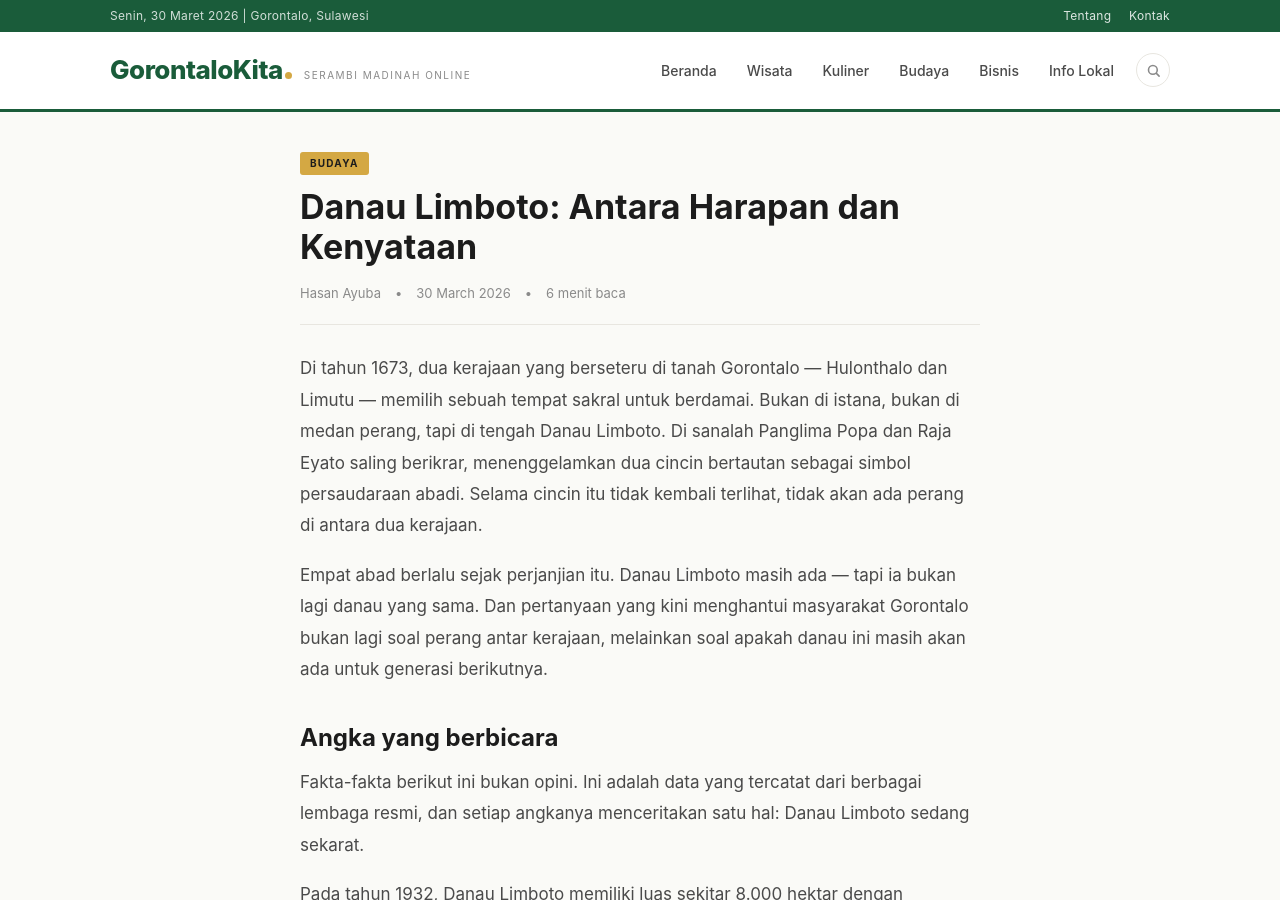
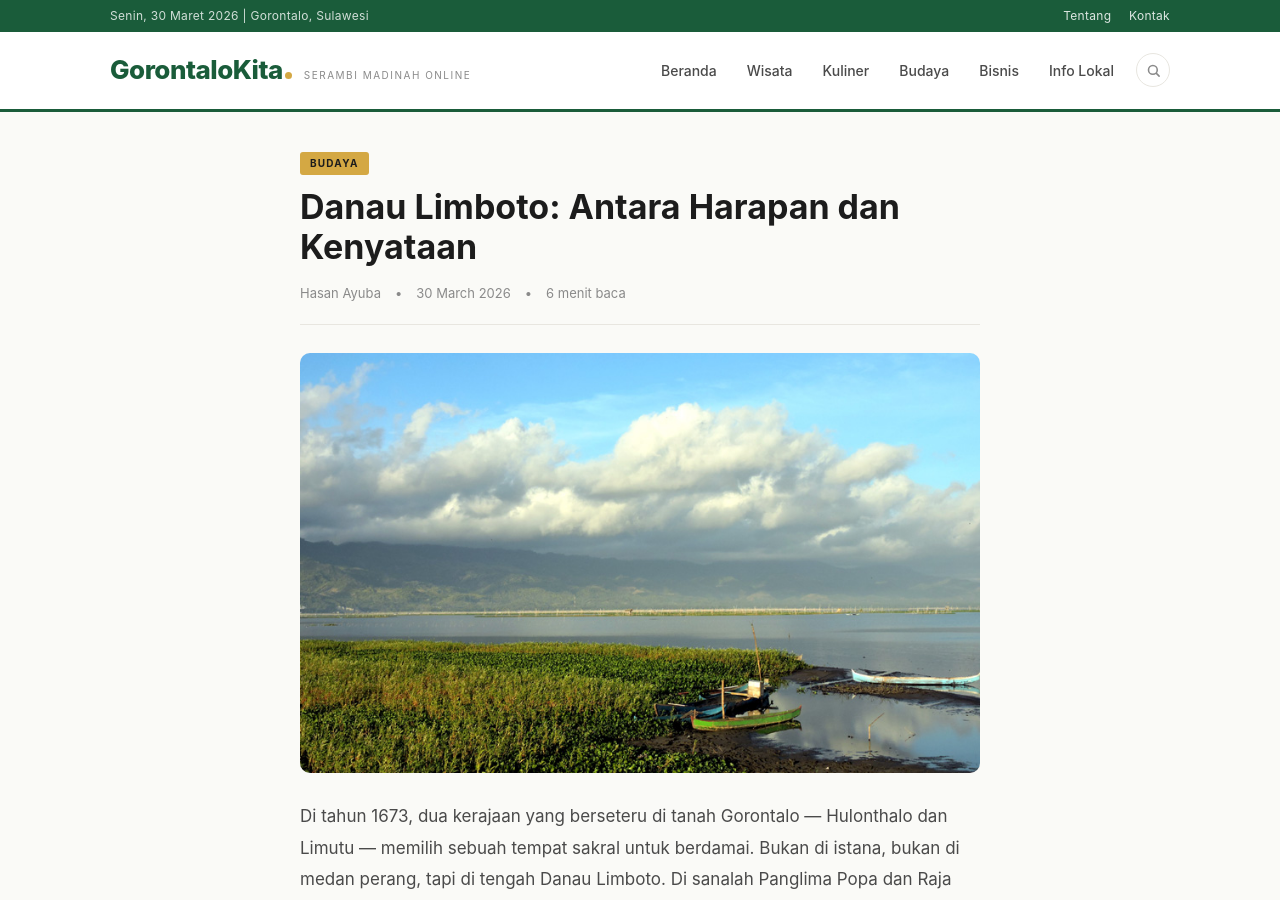
Before and after one commit to hasanayuba-ctrl/gorontalokita, a Jekyll site: the page built from _posts/2026-03-30-danau-limboto-antara-harapan-dan-kenyataan.md, in a window 1280 px wide and 900 px high. Built offline with Jekyll 4.4.1, drawn with Linux system fonts in a browser that asks for light colours.

Commit message:
Fix cover image path

```diff
--- a/_posts/2026-03-30-danau-limboto-antara-harapan-dan-kenyataan.md
+++ b/_posts/2026-03-30-danau-limboto-antara-harapan-dan-kenyataan.md
@@ -4,6 +4,7 @@ date: 2026-03-30
 categories: [budaya]
 tags: [Danau Limboto, Lingkungan, Sejarah, Konservasi, Gorontalo]
 author: Hasan Ayuba
+cover: /assets/img/danau-limboto.jpg
 excerpt: "Dari 8.000 hektar dengan kedalaman 30 meter di tahun 1932, kini Danau Limboto tersisa sekitar 2.500 hektar dengan kedalaman rata-rata hanya 2,5 meter. Apa yang terjadi dan adakah harapan untuk menyelamatkannya?"
 ---
 
```
